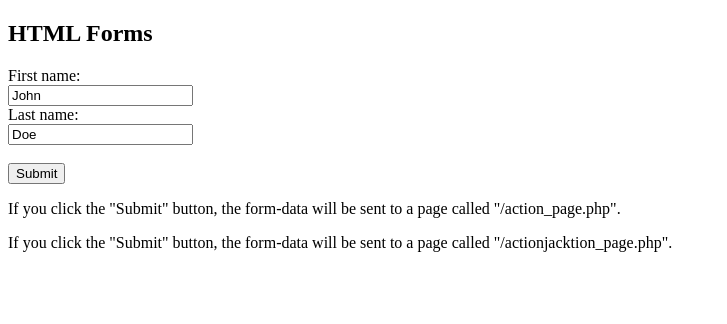
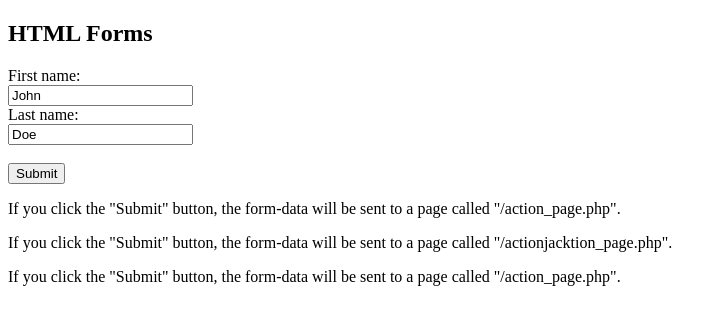
Before and after one commit to Winitj/dvprac, a plain HTML site: page index.html in a window 1280 px wide. Shown: the whole page, without its empty margins (0-727 px from the left). Drawn offline with Linux system fonts and the light colour scheme.

Commit message:
Revert "Revert "4""
This reverts commit 61ffd6d9a3696e51dfaf3fee68ca471a85566a41.

```diff
--- a/index.html
+++ b/index.html
@@ -14,5 +14,6 @@
 
 <p>If you click the "Submit" button, the form-data will be sent to a page called "/action_page.php".</p>
 <p>If you click the "Submit" button, the form-data will be sent to a page called "/actionjacktion_page.php".</p>
+<p>If you click the "Submit" button, the form-data will be sent to a page called "/action_page.php".</p>
 </body>
 </html>
```
